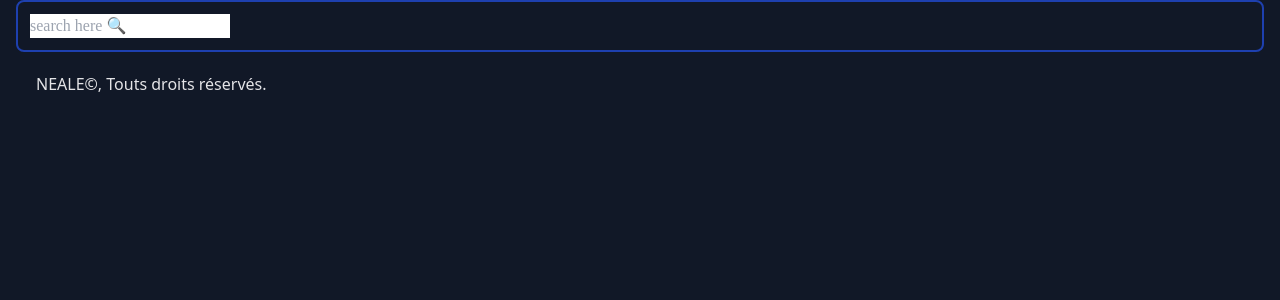
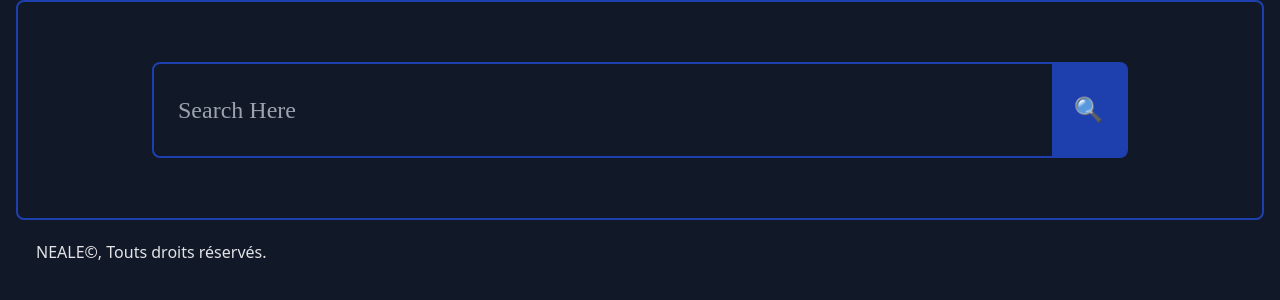
Before and after one commit to Hurlemort/NEALE, a Flask app: page /research in a window 1280 px wide. Shown: the part 208-508 px from the top of the page. Run offline with Flask 3, Linux system fonts and the light colour scheme; data that the repository does not hold is empty; some libraries are stand-ins or nearby versions.

Commit message:
Barre de recherche

```diff
--- a/templates/research.html
+++ b/templates/research.html
@@ -2,16 +2,20 @@
 
 {% block content %}
 
+<!------------------>
+<!----Search Bar---->
+<!------------------>
+
+<section class="flex justify-center mt-12">
+  <form method="post" class="mb-12 border-2 border-blue-800 rounded-lg w-4/5 text-zinc-200 flex justify-between h-24 focus:bg-zinc-200 focus:text-gray-900">
+    <input type="text" name="query" placeholder="Search Here" class="py-3 px-6 bg-gray-900 text-2xl rounded-l-lg focus:outline-none focus:text-gray-900 focus:bg-zinc-200 h-full w-full focus:bg-zinc-200 focus:text-gary-900">
+    <button type="submit" value="Research" class="h-full hover:rounded-r-lg bg-blue-800 w-1/12 text-2xl border-0 hover:bg-gray-900 hover:border-l-2 duration-200 border-blue-800">🔍</button>
+  </form>
+</section>
+
 <div class="grid grid-cols-3 gap-2">
 
-  <!------------------>
-  <!----Search Bar---->
-  <!------------------>
 
-  <form method="post">
-    <input type="text" name="query" placeholder="search here 🔍" class="">
-    <button type="submit" value="Research" class=""></button>
-  </form>
 
   {% for memes in memes %}
 
```
